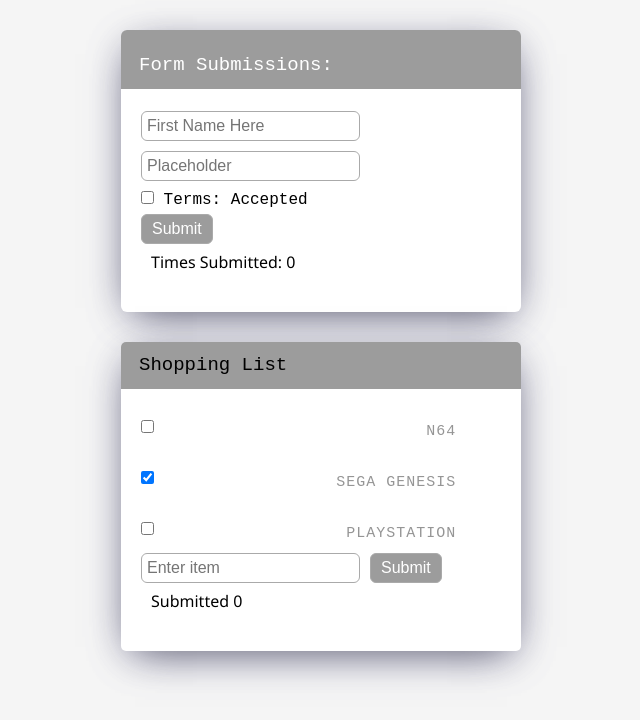
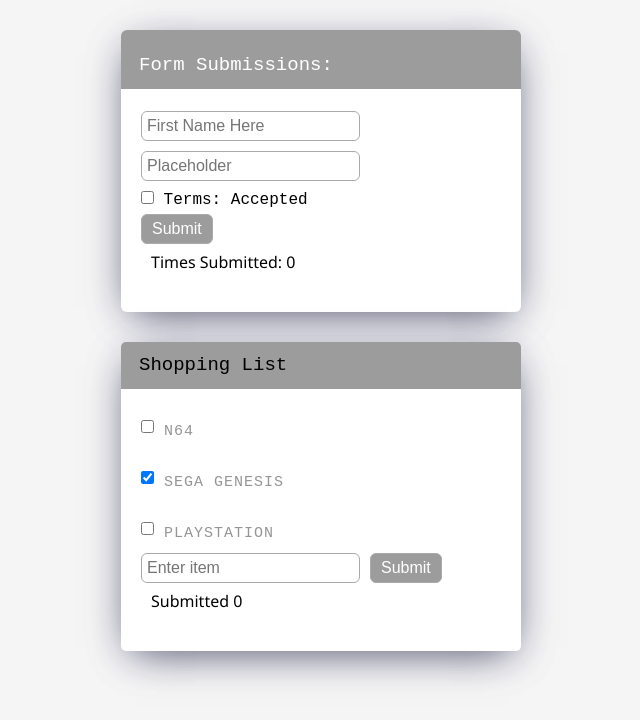
Before and after one commit to PVOBrien/ReactWork, a React (Create React App) app in the folder tutorial-app/: page / in a window 1280 px wide. Shown: the top 720 px of the page, without its empty margins (319-959 px from the left). Built offline with nearby package versions, Linux system fonts and the light colour scheme.

Commit message:
modify css

```diff
--- a/tutorial-app/src/css/app.css
+++ b/tutorial-app/src/css/app.css
@@ -72,6 +72,9 @@ section {
 
 .shopping-list-entry span {
   min-width: 216px;
+  margin-right: 12px;
+  margin-left: 10px;
+  text-align: left;
 }
 
 /* Now You See Me / Now You Don't Below */
--- a/tutorial-app/src/shoppingList/ShoppingList.js
+++ b/tutorial-app/src/shoppingList/ShoppingList.js
@@ -87,7 +87,8 @@ class ShoppingList extends Component {
       const newItem = {
         completed: false,
         name: this.state.listItem,
-        thisId: this.state.enteredListItems.length+1 // watch out for "off-by-1" TODO: also 1) the tutorial does not cover this, and 2) React's console for this omission is pretty terrible "key doesn't exist" basically, didn't say where, or what, or which. Thanks to Michael Eclavia https://github.com/MichaelEclavea for the help.
+        thisId: 'itemID-' + Date.now()
+        // thisId: this.state.enteredListItems.length+1 // watch out for "off-by-1" TODO: also 1) the tutorial does not cover this, and 2) React's console for this omission is pretty terrible "key doesn't exist" basically, didn't say where, or what, or which. Thanks to Michael Eclavia https://github.com/MichaelEclavea for the help.
       }
 
       this.setState((state) => {
```
